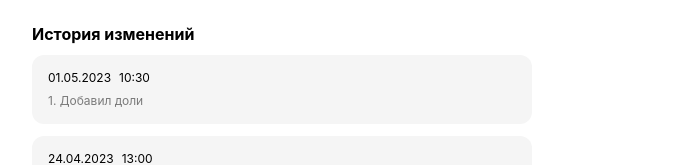
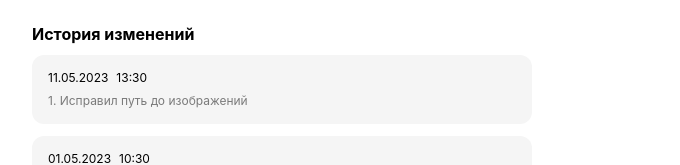
Before and after one commit to Dindro/marketplace-report, a Vue app: page / in a window 1280 px wide. Shown: the part 555-720 px from the top of the page, without its empty margins (128-808 px from the left). Built offline with nearby package versions, Linux system fonts and the light colour scheme; what vue3-clipboard would draw is missing.

Commit message:
fix image url

```diff
--- a/src/components/Version/VersionHistory.vue
+++ b/src/components/Version/VersionHistory.vue
@@ -23,6 +23,13 @@
     }
 
     const data: IVersion[] = [
+        {
+            date: '11.05.2023',
+            time: '13:30',
+            points: [
+                'Исправил путь до изображений',
+            ],
+        },
         {
             date: '01.05.2023',
             time: '10:30',
--- a/src/infastructure/ProductPictureRepository/ProductPictureRepository.ts
+++ b/src/infastructure/ProductPictureRepository/ProductPictureRepository.ts
@@ -15,6 +15,6 @@ export default class ProductPictureRepository implements IProductPictureReposito
             xe = oe >= 0 && oe <= 143 ? "//basket-01.wb.ru/" : oe >= 144 && oe <= 287 ? "//basket-02.wb.ru/" : oe >= 288 && oe <= 431 ? "//basket-03.wb.ru/" : oe >= 432 && oe <= 719 ? "//basket-04.wb.ru/" : oe >= 720 && oe <= 1007 ? "//basket-05.wb.ru/" : oe >= 1008 && oe <= 1061 ? "//basket-06.wb.ru/" : oe >= 1062 && oe <= 1115 ? "//basket-07.wb.ru/" : oe >= 1116 && oe <= 1169 ? "//basket-08.wb.ru/" : oe >= 1170 && oe <= 1313 ? "//basket-09.wb.ru/" : "//basket-10.wb.ru/",
             de = `vol${Math.floor(code / 1e5)}/part${Math.floor(code / 1e3)}/${code}/images/c246x328/1.jpg`;
 
-        return `https:${xe}/${de}`;
+        return `https:${xe}${de}`;
     }
 }
```
